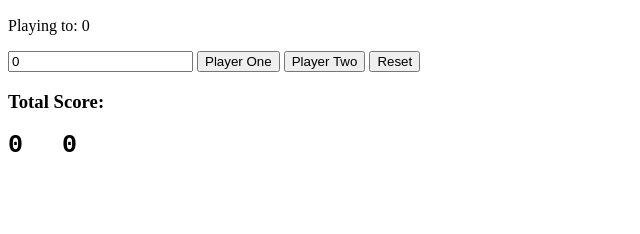
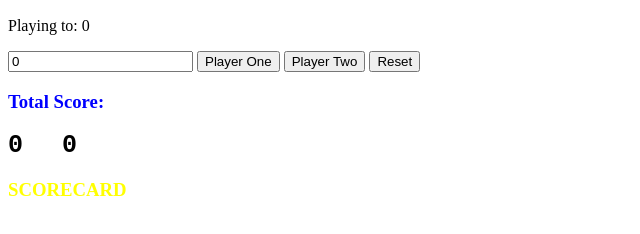
Before and after one commit to echkayweb/scoreKeeper, a plain HTML site: page index.html in a window 1280 px wide. Shown: the part 110-344 px from the top of the page, without its empty margins (0-640 px from the left). Drawn offline with Linux system fonts and the light colour scheme.

Commit message:
Update index.html

```diff
--- a/index.html
+++ b/index.html
@@ -5,7 +5,7 @@
     <meta http-equiv="X-UA-Compatible" content="IE=edge">
     <title>Score Keeper</title>
     <meta name="viewport" content="width=device-width, initial-scale=1">
-    <link rel="stylesheet" type="text/css" media="screen" href="scorekeeper.css" />
+    <link rel="stylesheet" type="text/css" media="screen" href="/scorekeeper.css" />
 </head>
 <body>
     <h1>Current Winner: <strong><span id="win" style="color:red;">No Winner Yet</span></strong></h1>
@@ -16,8 +16,11 @@
     <button id="p2">Player Two</button>
     <button id="reset">Reset</button>
     <div>
-        <h3>Total Score:</h3>
+        <h3 style="color: blue;">Total Score:</h3>
         <pre><span id="p1Total" class="boldandbig">0</span>     <span id="p2Total" class="boldandbig">0</span></pre>
+    </div>
+    <div>
+        <h3 style="color: yellow;">SCORECARD</h3>
     </div>
     <div id="scoreCard"></div>
 <!--     <script type="text/javascript" src="http://yourjavascript.com/1004136191/scorekeeper.js"></script> -->
```
